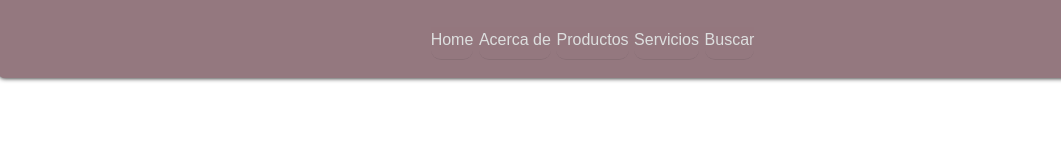
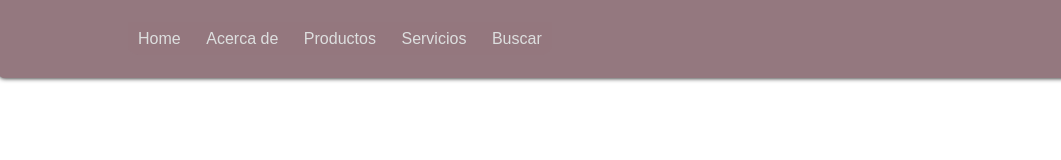
Before and after one commit to Marulito/pruebaConocimientos, a plain HTML site: page index.html in a window 1280 px wide. Shown: the full height of the page, 0-1061 px from the left. Drawn offline with Linux system fonts and the light colour scheme.

Commit message:
Diseño 100% responsive

```diff
--- a/CSS/Header.css
+++ b/CSS/Header.css
@@ -63,6 +63,8 @@ header{
 	text-decoration: none;
 	color: var(--color-gainboro)!important;
 	font-size: .8rem;
+	display: inline-block;
+	width: 100%;
 }
 /*Media Querys*/
 @media screen and (min-width: 320px) {
@@ -74,16 +76,45 @@ header{
 }
 
 @media screen and (min-width: 767px) {
+	.menu-button{
+		position: absolute;
+	}
+
 	#menu-button{
 		display: none;
 	}
+
 	.menu{
 		position: relative;
 		opacity: 1;
 		transition: none;
 	}
+
 	.menu li{
-		display: inline;
+		display: inline-block;
+		padding: .2rem .5rem;
+		border-radius: 0;
+		border-bottom: 0;
+	}
+
+	.menu li:after {
+		content: " ";
+		position: relative;
+		display: block;
+		bottom: 0;
+		left: 0;
+		height: 1.5px;
+		width: 0%;
+		background: var(--color-gainboro);
+		transition: width .3s ease;
+	}
+
+	.menu li:hover:after{
+		width: 100%;
+	}
+
+	.active-item:after{
+		width: 100%;
 	}
 }
 
--- a/JS/scriptMain.js
+++ b/JS/scriptMain.js
@@ -16,6 +16,10 @@ function validarPermisoTamano() {
 	}
 }
 
+// function cancelarAccionLinks() {
+// 	// body...
+// }
+
 function hideShow() {
 	if (menu.classList.contains('active-menu')) {
 		menu.classList.remove('active-menu');
--- a/index.html
+++ b/index.html
@@ -18,11 +18,11 @@
 				</div>
 				<nav>
 					<ul class="menu">
-						<li><a href="">Home</a></li>
-						<li><a href="">Acerca de</a></li>
-						<li><a href="">Productos</a></li>
-						<li><a href="">Servicios</a></li>
-						<li><a href="">Buscar</a></li>
+						<li class="active-item:after"><a href="#">Home</a></li>
+						<li><a href="#">Acerca de</a></li>
+						<li><a href="#">Productos</a></li>
+						<li><a href="#">Servicios</a></li>
+						<li><a href="#">Buscar</a></li>
 					</ul>
 				</nav>
 				<div class="logo">
```
